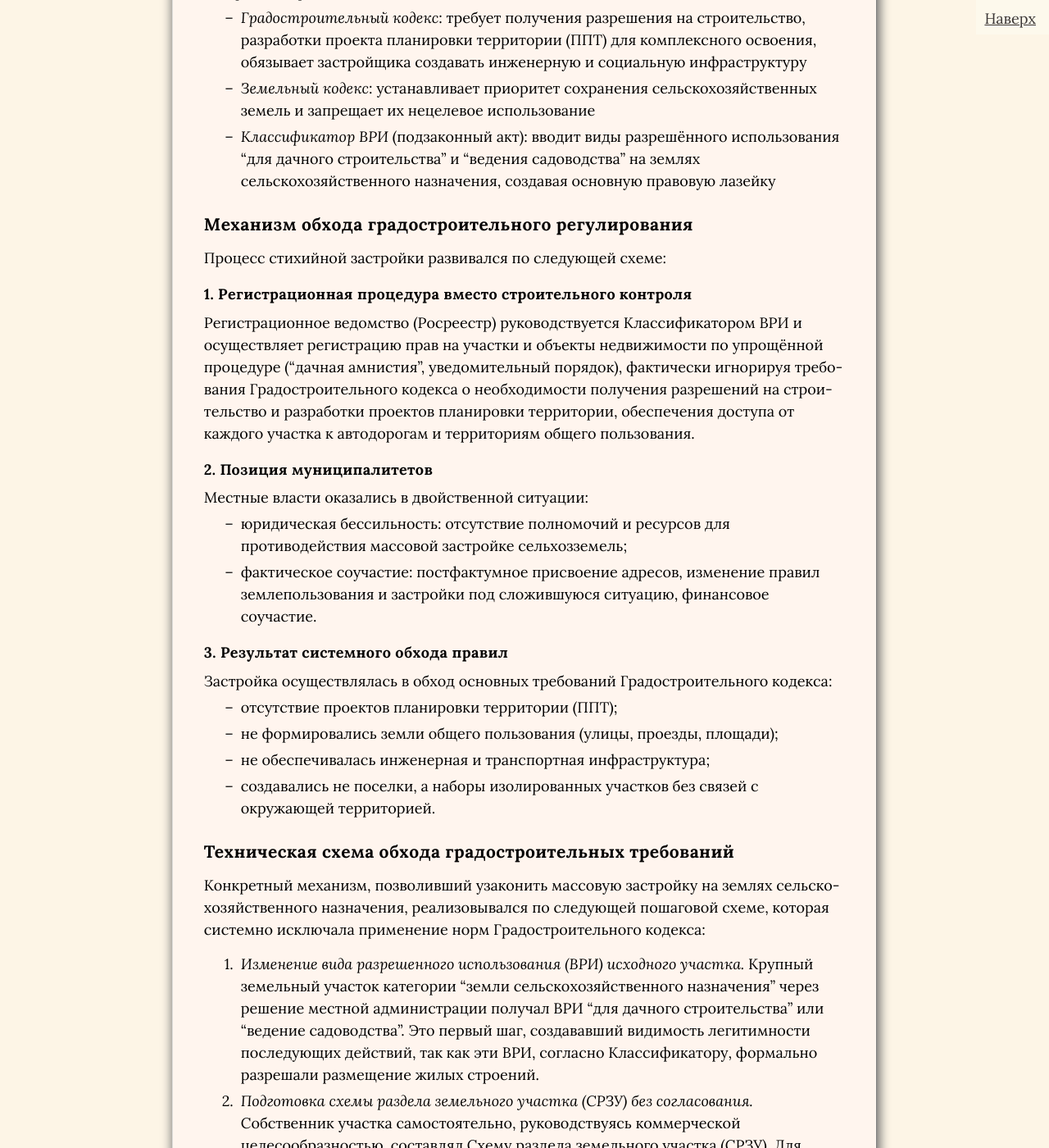
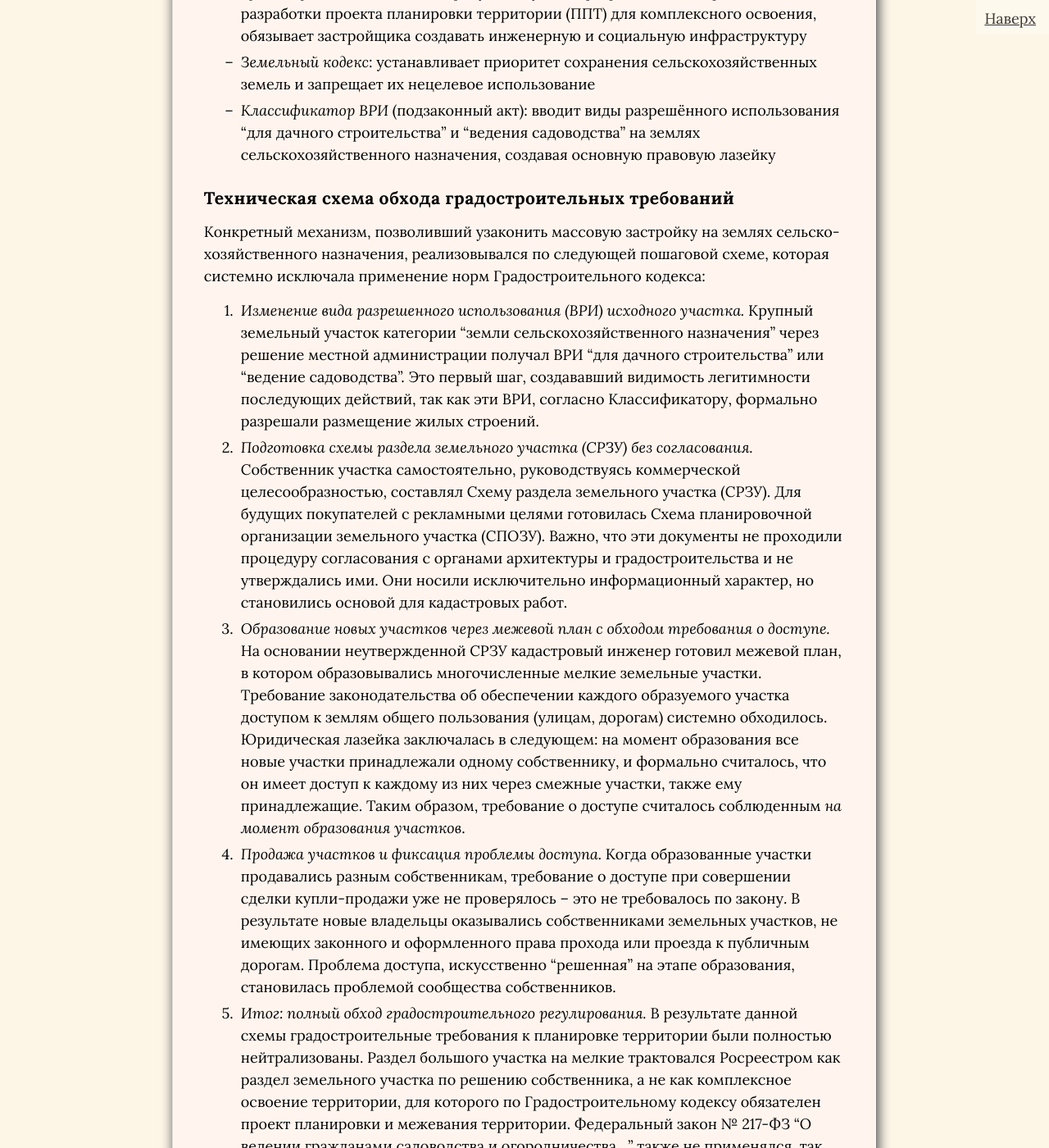
Before and after one commit to SergSi/land-use-art, a Jekyll site: the page built from _posts/2025-09-20-suburb.md, in a window 1280 px wide and 1400 px high, scrolled down 11479 px. Shown: the whole window at 82% size. Built offline with Jekyll 4.4.1, drawn with Linux system fonts in a browser that asks for light colours; some web fonts are replaced; some of the changed text lies outside the part shown.

Commit message:
Update 2025-09-20-suburb.md

```diff
--- a/_posts/2025-09-20-suburb.md
+++ b/_posts/2025-09-20-suburb.md
@@ -109,30 +109,6 @@ class: article
 - *Градостроительный кодекс*: требует получения разрешения на строительство, разработки проекта планировки территории (ППТ) для комплексного освоения, обязывает застройщика создавать инженерную и социальную инфраструктуру
 - *Земельный кодекс*: устанавливает приоритет сохранения сельскохозяйственных земель и запрещает их нецелевое использование
 - *Классификатор ВРИ* (подзаконный акт): вводит виды разрешённого использования "для дачного строительства" и "ведения садоводства" на землях сельскохозяйственного назначения, создавая основную правовую лазейку
-
-### Механизм обхода градостроительного регулирования
-
-Процесс стихийной застройки развивался по следующей схеме:
-
-#### 1. Регистрационная процедура вместо строительного контроля
-
-Регистрационное ведомство (Росреестр) руководствуется Классификатором ВРИ и осуществляет регистрацию прав на участки и объекты недвижимости по упрощённой процедуре ("дачная амнистия", уведомительный порядок), фактически игнорируя требования Градостроительного кодекса о необходимости получения разрешений на строительство и разработки проектов планировки территории, обеспечения доступа от каждого участка к автодорогам и территориям общего пользования.
-
-#### 2. Позиция муниципалитетов
-
-Местные власти оказались в двойственной ситуации:
-
-- юридическая бессильность: отсутствие полномочий и ресурсов для противодействия массовой застройке сельхозземель;
-- фактическое соучастие: постфактумное присвоение адресов, изменение правил землепользования и застройки под сложившуюся ситуацию, финансовое соучастие.
-
-#### 3. Результат системного обхода правил
-
-Застройка осуществлялась в обход основных требований Градостроительного кодекса:
-
-- отсутствие проектов планировки территории (ППТ);
-- не формировались земли общего пользования (улицы, проезды, площади);
-- не обеспечивалась инженерная и транспортная инфраструктура;
-- создавались не поселки, а наборы изолированных участков без связей с окружающей территорией.
 
 ### Техническая схема обхода градостроительных требований
 
```
